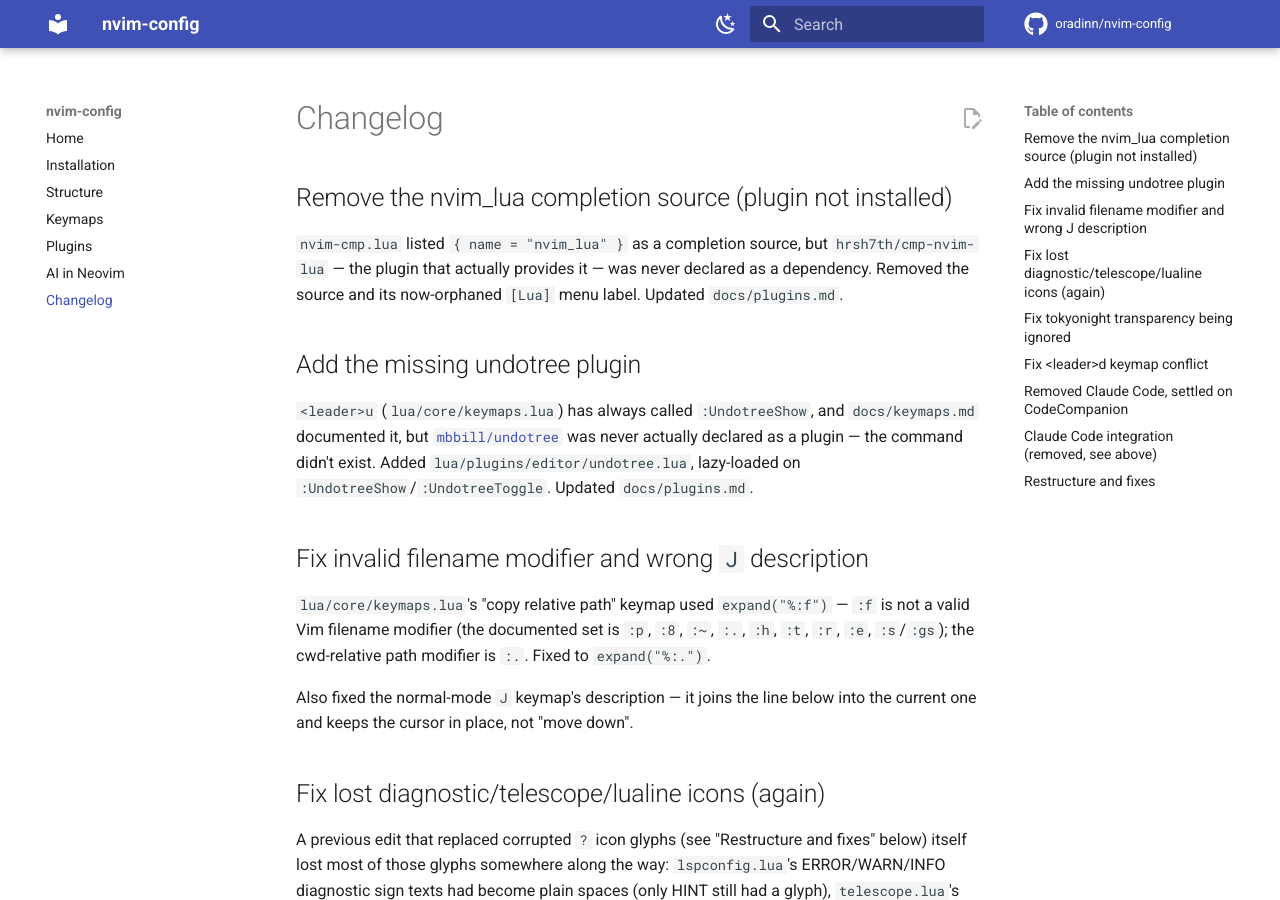
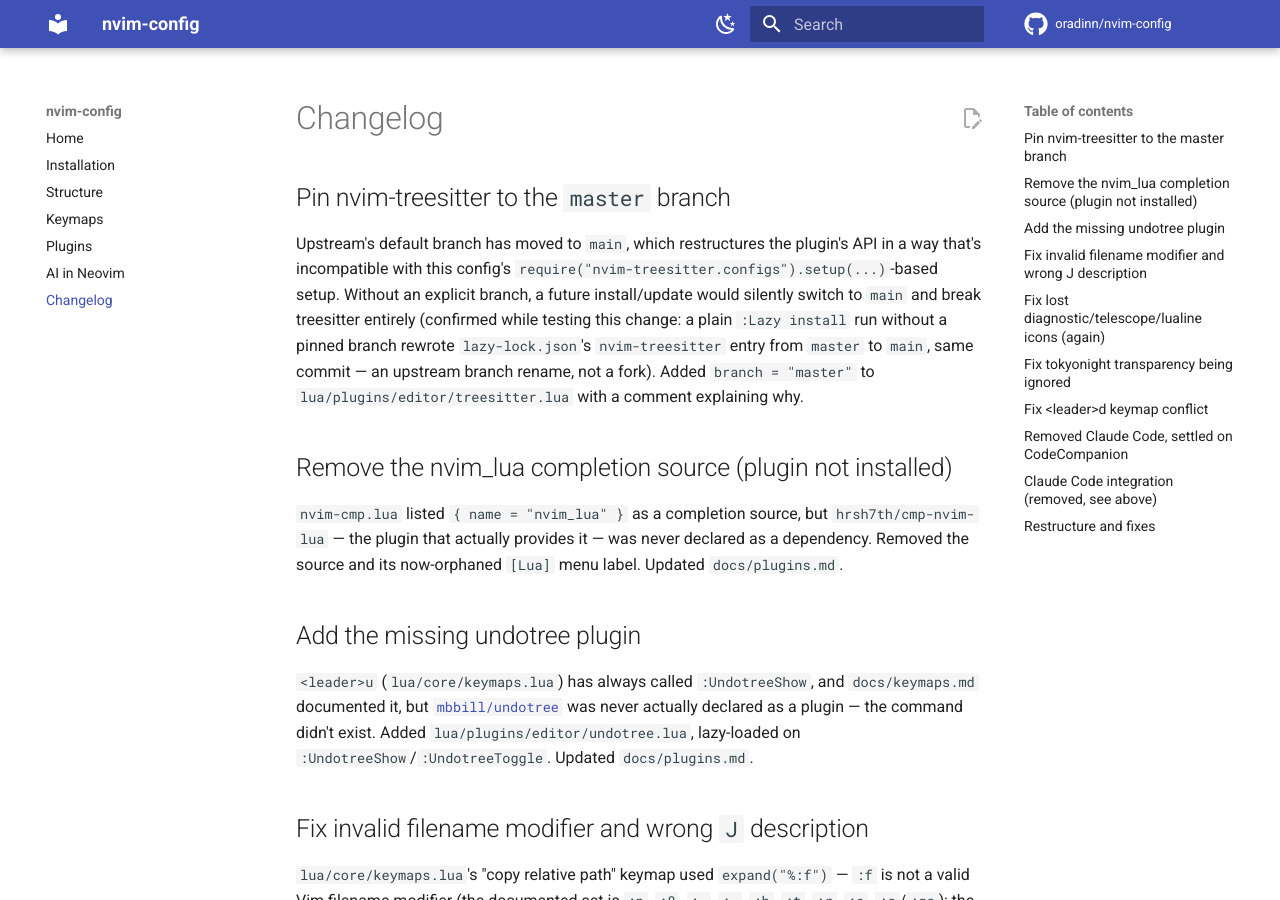
Before and after one commit to oradinn/nvim-config, an MkDocs documentation site: the page built from docs/changelog.md, in a window 1280 px wide and 900 px high. Built offline with MkDocs 1.6.1 and Material for MkDocs 9.7.7, drawn with Linux system fonts in a browser that asks for light colours; comment, search, counter and statistics services are not loaded.

Commit message:
Pin nvim-treesitter to the master branch
Upstream's default branch has moved to main, which restructures the
plugin's API in a way that's incompatible with this config's
require("nvim-treesitter.configs").setup(...)-based setup.

Confirmed the risk directly while testing: a plain "Lazy! install" run
without a pinned branch rewrote lazy-lock.json's nvim-treesitter entry
from master to main (same commit - an upstream branch rename, not a
fork), which would have broken treesitter on the next real update.

Added branch = "master" with a comment. Verified via headless Neovim
that require("nvim-treesitter.configs") still loads cleanly and the
lock file now correctly pins branch "master".

Co-Authored-By: Claude Sonnet 5 <noreply@anthropic.com>
Claude-Session: https://claude.ai/code/session_016YunJ1V2cbCqrNVvcpQqMP

```diff
--- a/docs/changelog.md
+++ b/docs/changelog.md
@@ -1,4 +1,16 @@
 # Changelog
+
+## Pin nvim-treesitter to the `master` branch
+
+Upstream's default branch has moved to `main`, which restructures the
+plugin's API in a way that's incompatible with this config's
+`require("nvim-treesitter.configs").setup(...)`-based setup. Without an
+explicit branch, a future install/update would silently switch to `main`
+and break treesitter entirely (confirmed while testing this change: a
+plain `:Lazy install` run without a pinned branch rewrote
+`lazy-lock.json`'s `nvim-treesitter` entry from `master` to `main`, same
+commit — an upstream branch rename, not a fork). Added `branch = "master"`
+to `lua/plugins/editor/treesitter.lua` with a comment explaining why.
 
 ## Remove the nvim_lua completion source (plugin not installed)
 
```
Also changed, not shown: 1 other file.
